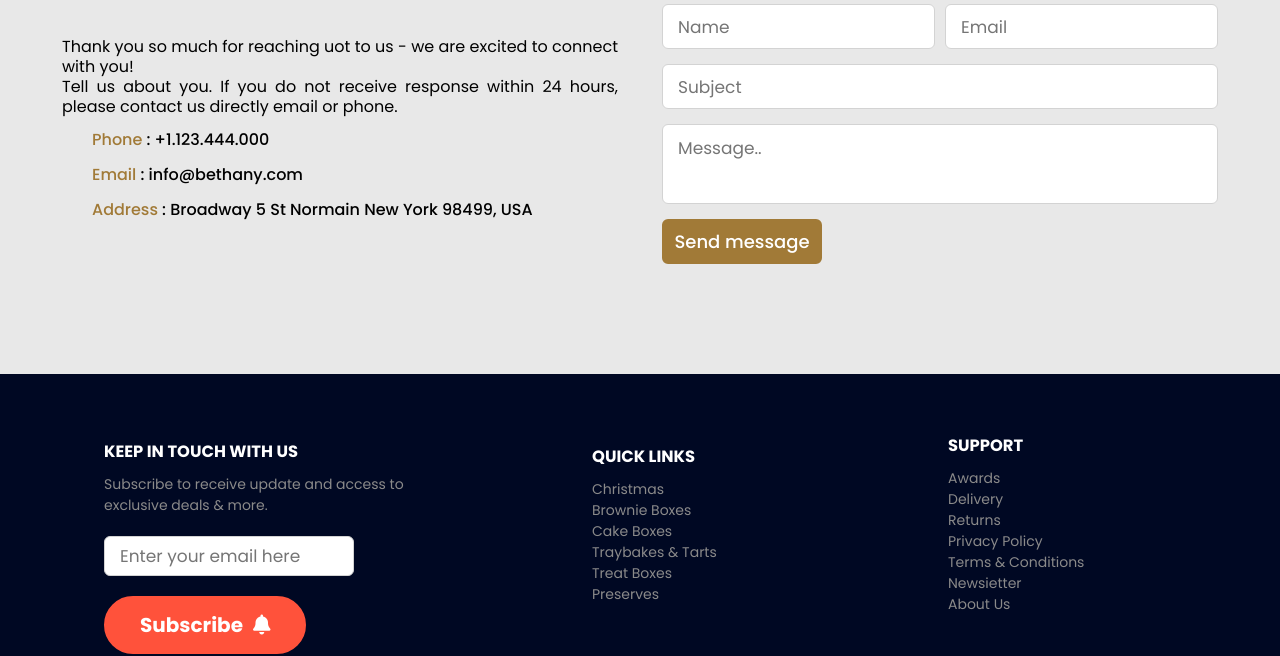
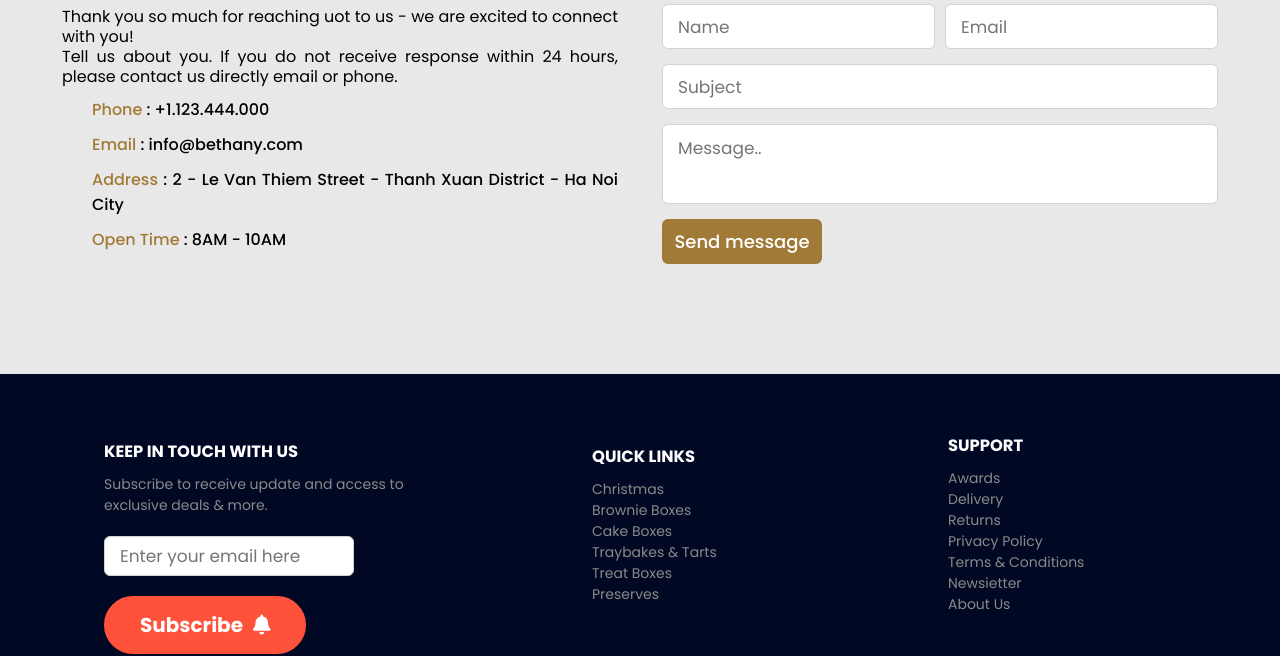
Before and after one commit to DucHung1901/final, a plain HTML site: page contact.html in a window 1280 px wide. Shown: the part 786-1442 px from the top of the page. Drawn offline with Linux system fonts and the light colour scheme.

Commit message:
Add files via upload

```diff
--- a/contact.html
+++ b/contact.html
@@ -14,7 +14,6 @@
 </head>
 <body>
     <div class="header-contact">
-        <div class="header-root">
         <nav>
             <a href="home.html"><img src="./images/logo.png"></a>
             <div class="nav-links">
@@ -28,7 +27,6 @@
             </div>
             <i class="fas fa-bars menu-icon" onclick="menutoggle()"></i>
         </nav>
-        </div>
         <div class="text-box">
             <h1>Contact</h1>
         </div>
@@ -47,21 +45,23 @@
                         contact us directly email or phone.
                     </p>
                     <div class="row-contact">
-                        <!-- <i class="fas fa-user"></i> -->
                         <div class="info">
                             <div class="head"> <span>Phone</span> : +1.123.444.000 </div>
                         </div>
                     </div>
                     <div class="row-contact">
-                        <!-- <i class="fas fa-map-marker-alt"></i> -->
                         <div class="info">
                             <div class="head"> <span>Email</span> : info@bethany.com </div>
                         </div>
                     </div>
                     <div class="row-contact">
-                        <!-- <i class="fas fa-envelope"></i> -->
                         <div class="info">
-                            <div class="head"> <span>Address</span> : Broadway 5 St Normain New York 98499, USA</div>
+                            <div class="head"> <span>Address</span> : 2 - Le Van Thiem Street - Thanh Xuan District - Ha Noi City</div>
+                        </div>
+                    </div>
+                    <div class="row-contact">
+                        <div class="info">
+                            <div class="head"> <span>Open Time</span> : 8AM - 10AM</div>
                         </div>
                     </div>
                 </div>
```
Lines whose indentation alone changed are shown as unchanged.
